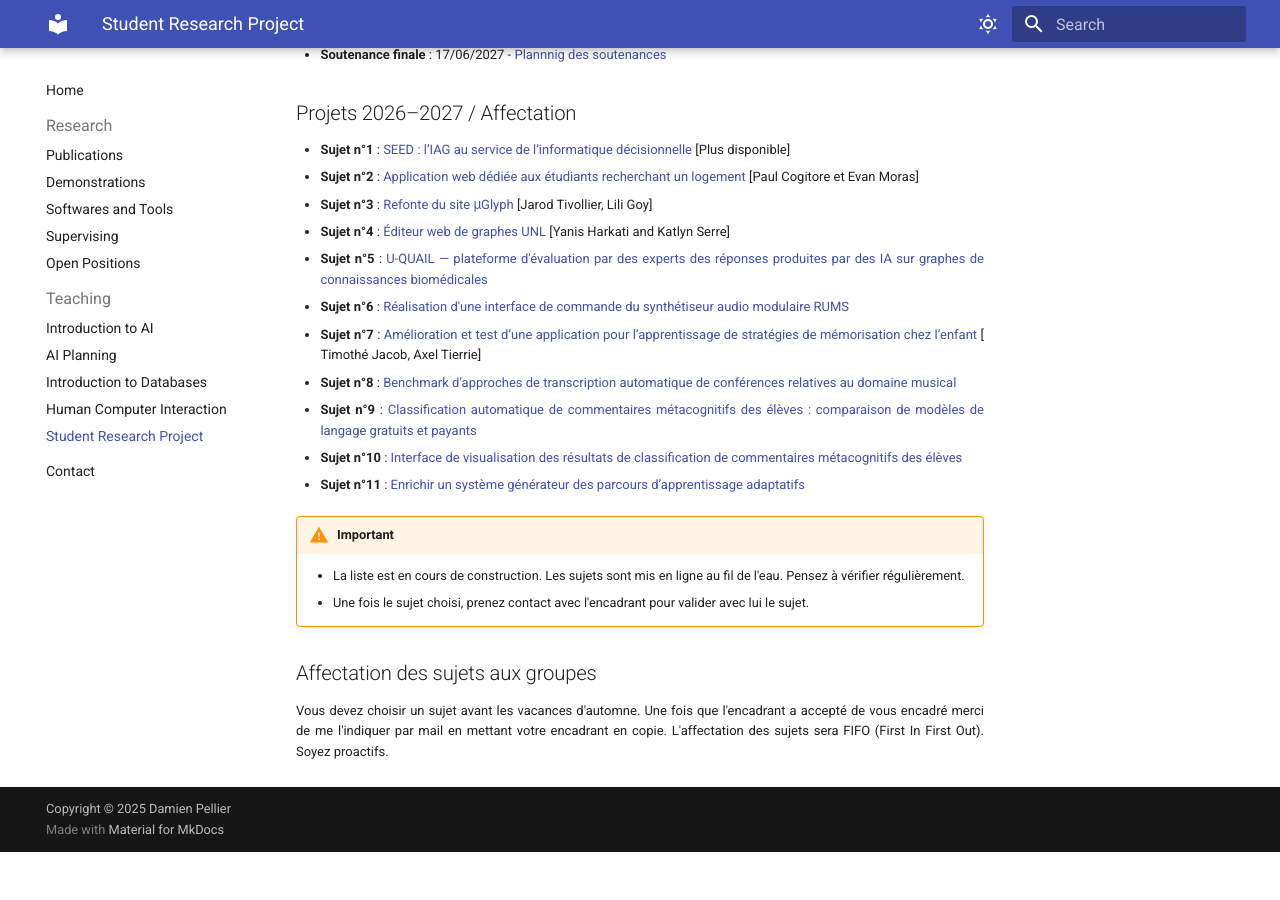
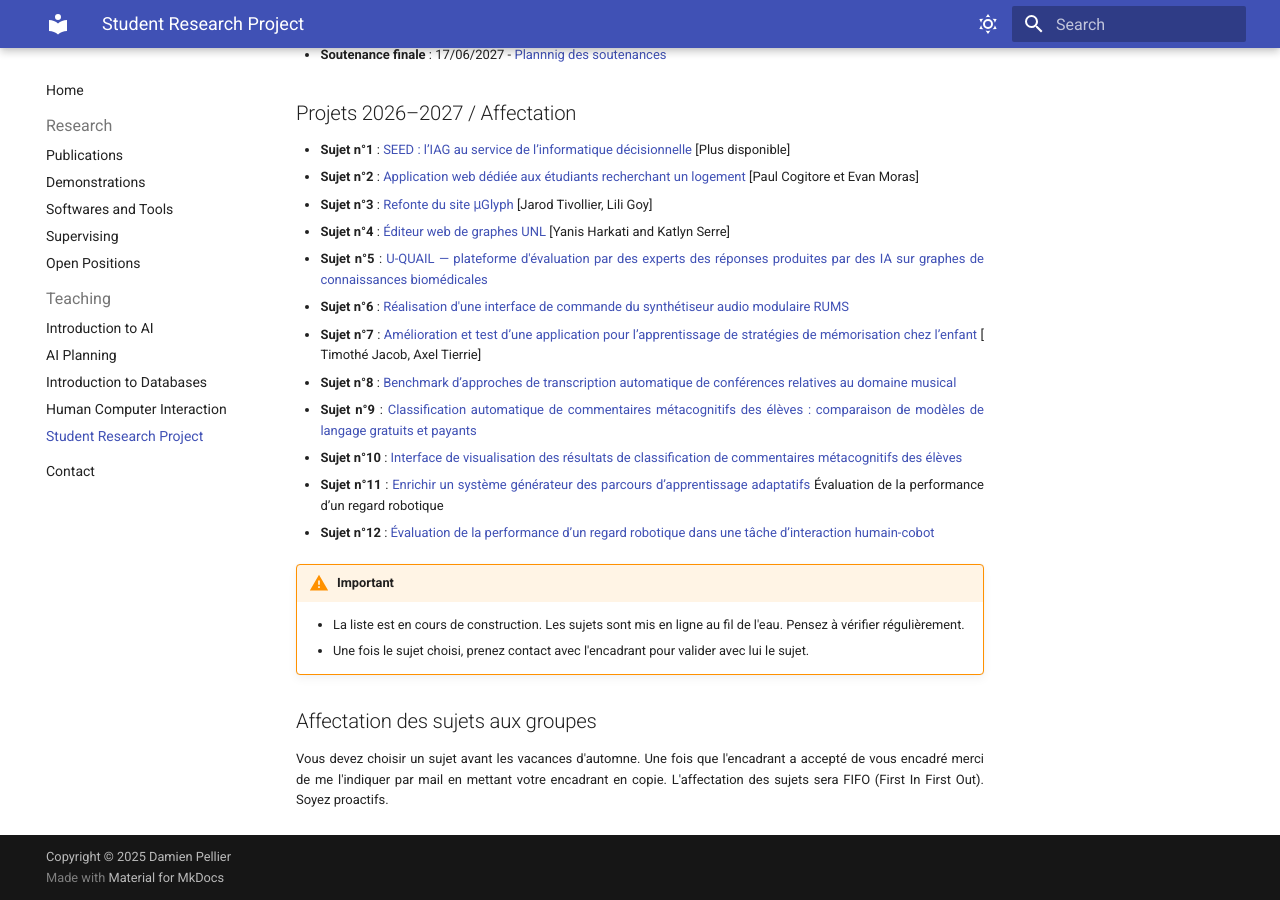
Before and after one commit to pellierd/homepage, an MkDocs documentation site: the page built from docs/teaching/srp.md, in a window 1280 px wide and 900 px high, scrolled down 1130 px. Built offline with MkDocs 1.6.1 and Material for MkDocs 9.7.7, drawn with Linux system fonts in a browser that asks for light colours; before the commit the page ends 1982 px from its top, so only the background shows below that.

Commit message:
Add ter subject

```diff
--- a/docs/teaching/srp.md
+++ b/docs/teaching/srp.md
@@ -47,6 +47,10 @@ La première période du projet est consacrée à l'élaboration des documents p
 - **Sujet n°9** : [Classification automatique de commentaires métacognitifs des élèves : comparaison de modèles de langage gratuits et payants](srp/Sujet_9_2026.pdf)
 - **Sujet n°10** : [Interface de visualisation des résultats de classification de commentaires métacognitifs des élèves](srp/Sujet_10_2026.pdf)
 - **Sujet n°11** : [Enrichir un système générateur des parcours d’apprentissage adaptatifs](srp/Sujet_11_2026.pdf)
+Évaluation de la performance d’un regard robotique
+- **Sujet n°12** : [Évaluation de la performance d’un regard robotique
+dans une tâche d’interaction humain-cobot](srp/Sujet_12_2026.pdf)
+
 
 
 
```
Also changed, not shown: 1 other file.
